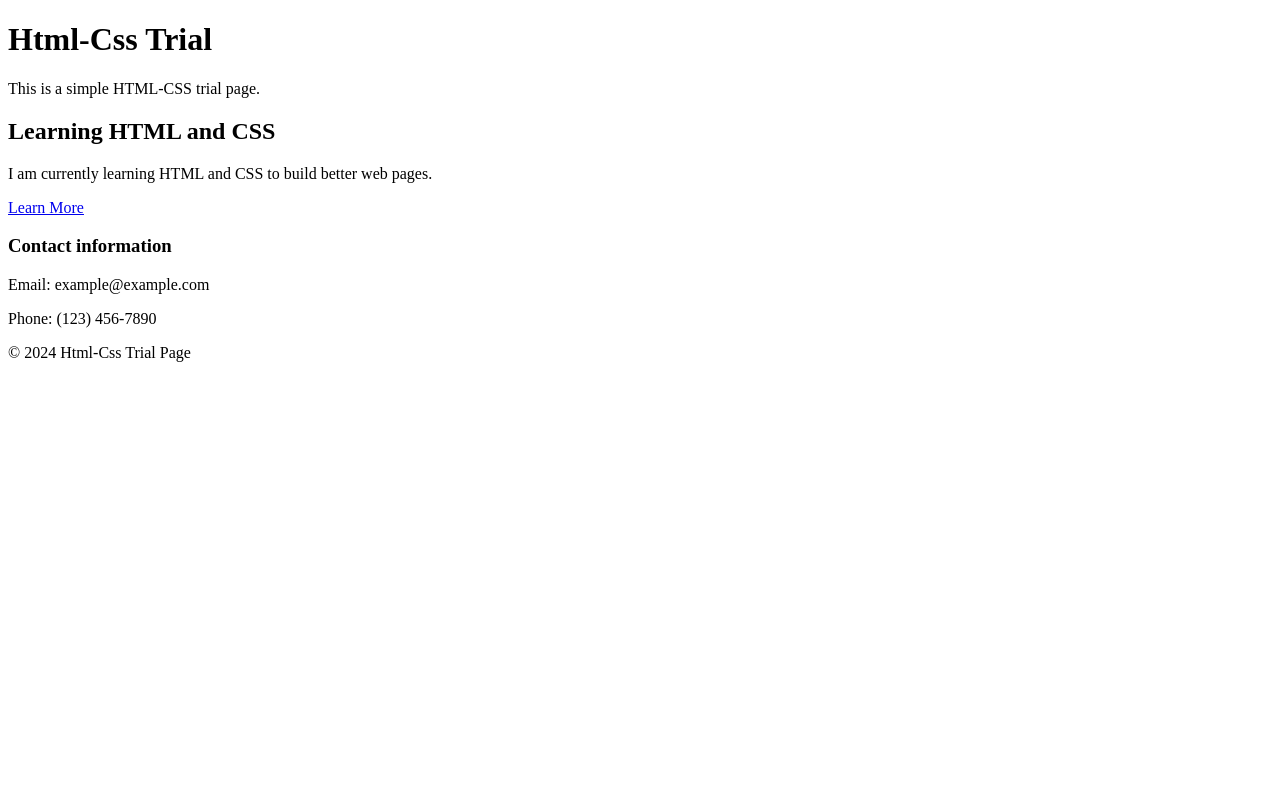
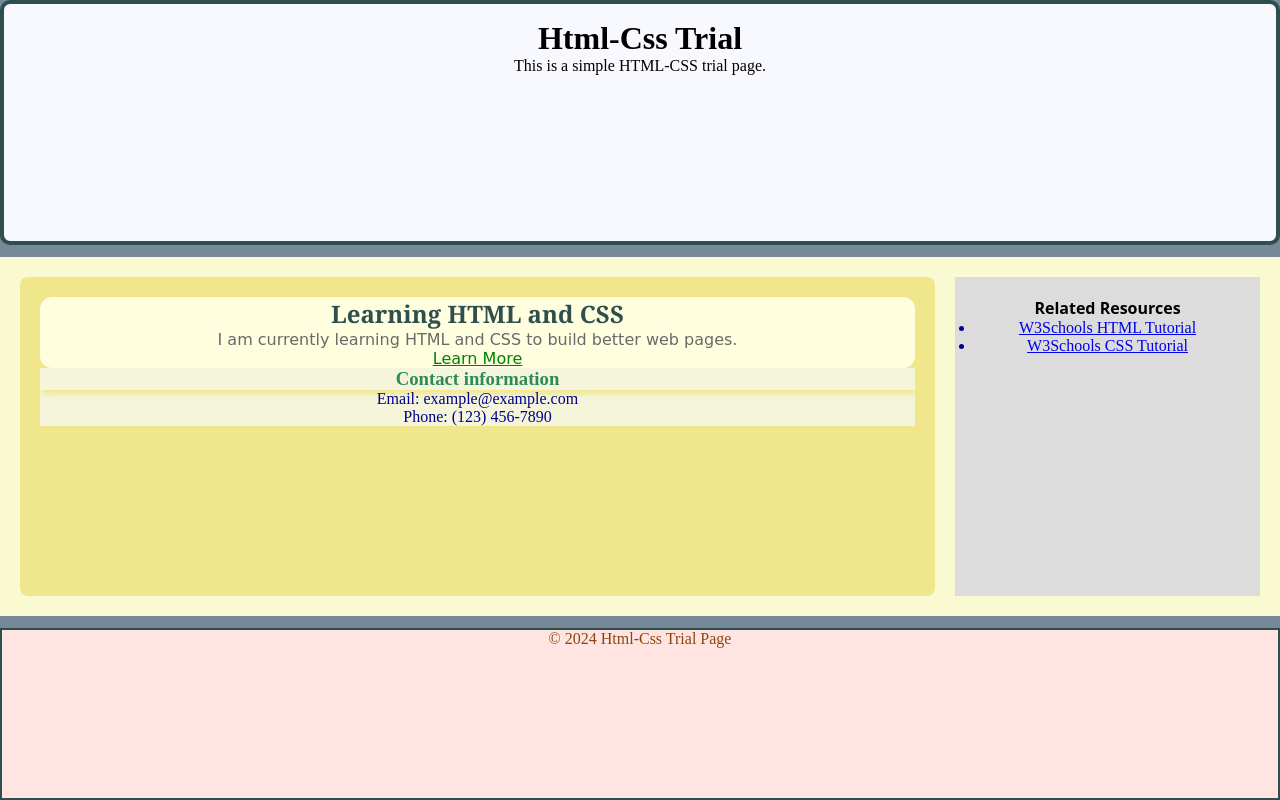
Before and after one commit to Umpire33-dot/New-Html-Css, a plain HTML site: page Html-Css.html in a window 1280 px wide. Drawn offline with Linux system fonts and the light colour scheme.

Commit message:
First Commit

```diff
--- a/Html-Css.html
+++ b/Html-Css.html
@@ -13,6 +13,7 @@
     </header>
 
     <main id="gold">
+    <article>
           <section>
             <h2>Learning HTML and CSS</h2>
             <p>I am currently learning HTML and CSS to build better
@@ -20,13 +21,22 @@
             <a href="#" class="green">Learn More</a>
           </section>
 
-    </main>
+
 
     <div class="box">
         <h3 class="yellow">Contact information</h3>
         <p>Email: example@example.com</p>
         <p>Phone: (123) 456-7890</p>
     </div>
+    </article>
+    <aside>
+        <h4 class="blue">Related Resources</h4>
+        <ul>
+            <li><a href="https://www.w3schools.com/html/">W3Schools HTML Tutorial</a></li>
+            <li><a href="https://www.w3schools.com/css/">W3Schools CSS Tutorial</a></li>
+        </ul>
+    </aside>
+</main>
 
     <footer>
         <p class="brown">&copy; 2024 Html-Css Trial Page</p>
--- a/style.css
+++ b/style.css
@@ -0,0 +1,86 @@
+* {
+    margin: 0;
+    padding: 0;
+    box-sizing: border-box;
+}
+html, body {
+    height: 100vh;
+    width:100;
+}
+body {
+    display: grid;
+    text-align: center;
+    font-family: 'Times New Roman', Times, serif;
+    font-weight: 400;
+    gap: 12px;
+    background: fixed;
+    background-color: lightslategrey;
+}
+header {
+    background: fixed;
+    background-color: ghostwhite;
+    border: 4px solid darkslategray;
+    border-radius: 10px;
+    color: verydarkblue;
+    padding: 1rem;
+
+}
+#gold {
+    background-color: lightgoldenrodyellow;
+    color: darkblue;
+    display: grid;
+    grid-template-columns: 3fr 1fr;
+    flex: 1;
+    gap: 20px;
+    padding: 20px;
+}
+article {
+    background: #f0e68c;
+    padding: 20px;
+    border-radius: 8px;
+}
+section {
+background-color: lightyellow;
+box-sizing: border-box;
+border-radius: 12px;
+font-family: cursive;
+color: dimgray;
+}
+h2 {
+font-family: Cambria, Cochin, Georgia, Times, 'Times New Roman', serif;
+font-weight: bolder;
+color: darkslategray;
+}
+div.box {
+    flex-direction: column;
+    border: 10px wheat;
+    background-color: beige;
+}
+.yellow {
+ color: seagreen;
+ box-sizing: border-box;
+ box-shadow: #f0e68c 2px 4px 6px;
+}
+.green {
+    color: green;
+}
+aside{
+    background: gainsboro;
+    justify-content: center;
+    align-items: center;
+    padding: 20px;
+
+}
+.blue {
+color: black;
+font-family: system-ui, -apple-system, BlinkMacSystemFont, 'Segoe UI', Roboto, Oxygen, Ubuntu, Cantarell, 'Open Sans', 'Helvetica Neue', sans-serif;
+font-size: medium;
+font-weight: 600;
+}
+footer {
+border: 2px solid darkslategray;
+background-color: mistyrose;
+}
+.brown {
+color: saddlebrown;
+}
```
Also changed, not shown: index.html (+2 -1 lines).
